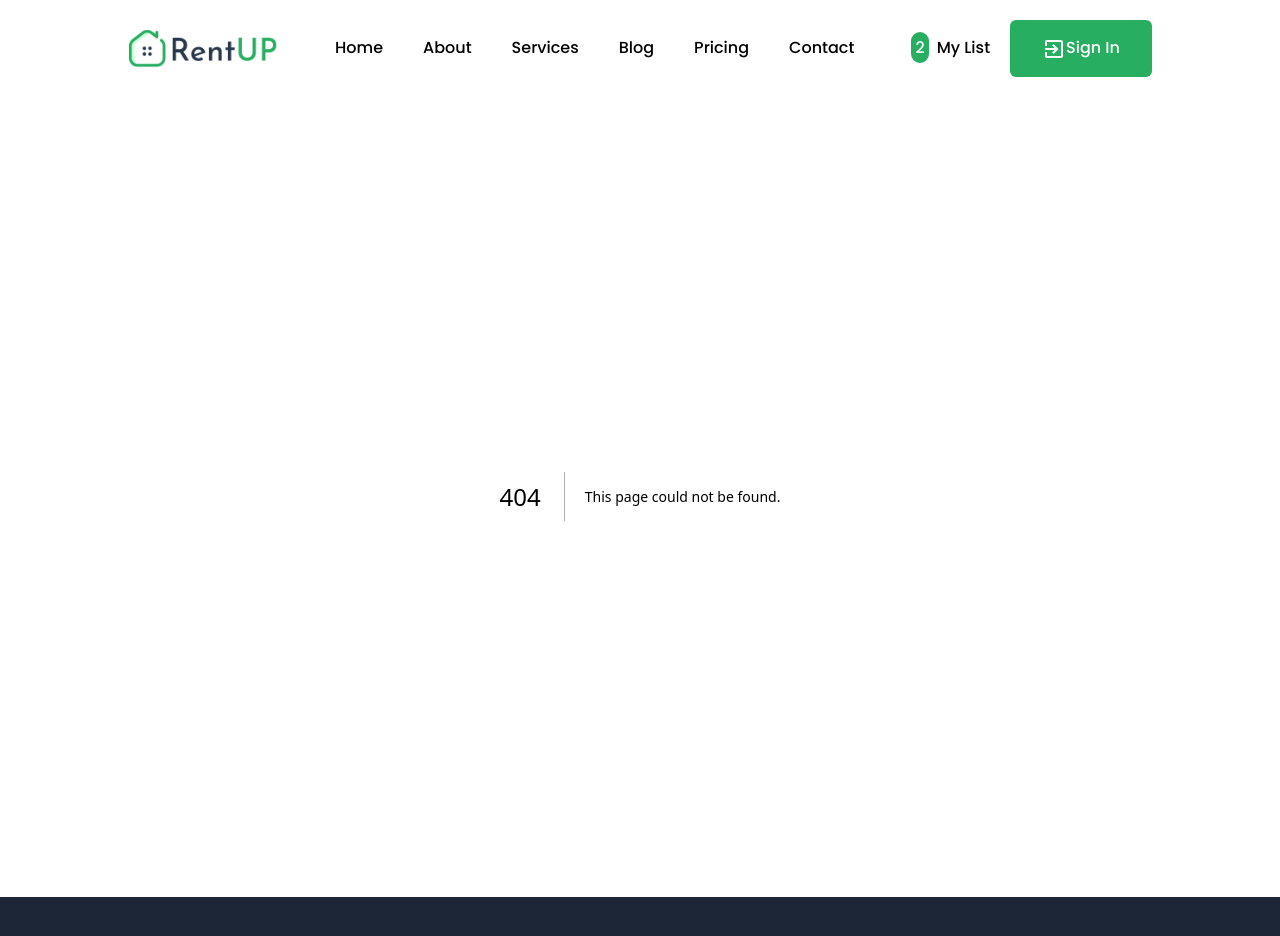
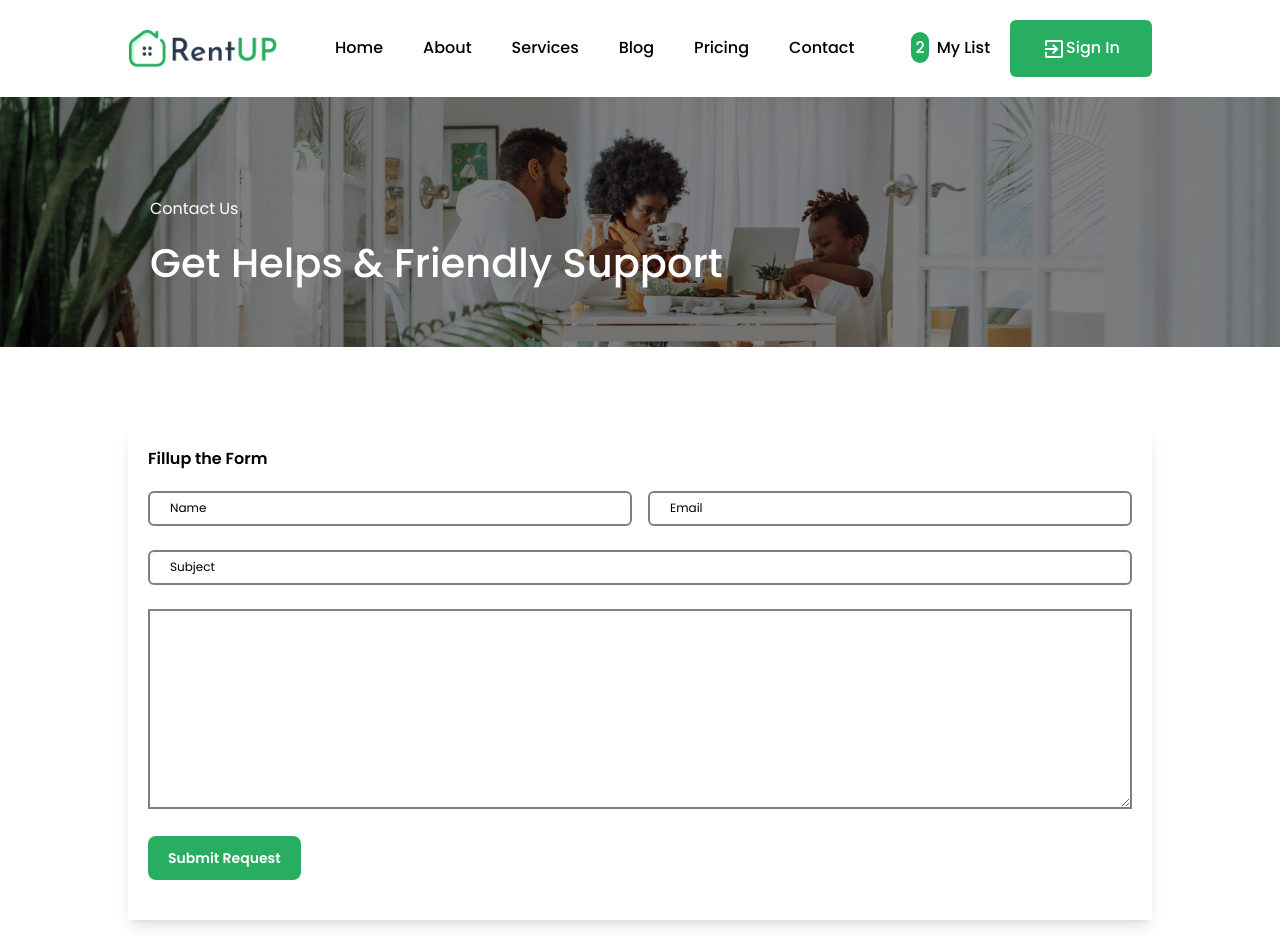
Before and after one commit to SanuRaj-K/rent-up, a Next.js app: page /contact in a window 1280 px wide. Before the commit this address had no page. Shown: the top 936 px of the page. Built offline with nearby package versions, Linux system fonts and the light colour scheme.

Commit message:
feat:about page added

```diff
--- /dev/null
+++ b/src/app/contact/page.jsx
@@ -0,0 +1,42 @@
+'use client'
+import { SectionHeaders } from "@/components/section-headers";
+import React from "react";
+import toast from "react-hot-toast";
+
+const ContactPage = () => {
+  return (
+    <div>
+      <section className="  ">
+        <div>
+          <SectionHeaders
+            desc={"Get Helps & Friendly Support"}
+            title={"Contact Us"}
+            image={"about-main.jpg"}
+          />
+        </div>
+      </section>
+      <section className=" w-full py-20">
+        <div className=" w-[80%] shadow-lg mx-auto">
+          <form className=" p-5" action="">
+            <h1 className=" font-semibold">Fillup the Form</h1>
+            <div className=" w-full mt-5  flex  flex-col md:flex-row md:justify-between">
+              <input className="  md:w-1/2 md:mr-4 h-[35px] text-black placeholder:text-black px-5 text-xs rounded-md border-[#808080] border-[2px]" type="text" placeholder="Name" name="" id="" />
+              <input className="  md:w-1/2  mt-5  md:mt-0 h-[35px] text-black placeholder:text-black px-5 text-xs rounded-md border-[#808080] border-[2px]" type="email" placeholder="Email" name="" id="" />
+            </div>
+            <div className=" my-6">
+              <input className=" w-full  h-[35px] text-black placeholder:text-black px-5 text-xs rounded-md border-[#808080] border-[2px]" type="text" placeholder="Subject" name="" id="" />
+            </div>
+            <div className=" w-full">
+              <textarea className="  border-[#808080]  w-full h-[200px] border-[2px]" />
+            </div>
+            <div onClick={()=>toast.success('Available soon...!')} className=" my-5  bg-primary px-5 py-3 rounded-lg text-white inline-block font-semibold  text-sm cursor-pointer ">
+              <div>Submit Request</div>
+            </div>
+          </form>
+        </div>
+      </section>
+    </div>
+  );
+};
+
+export default ContactPage;
--- a/src/app/pricing/page.jsx
+++ b/src/app/pricing/page.jsx
@@ -1,10 +1,13 @@
-import { SectionHeaders } from '@/components/section-headers'
-import React from 'react'
+import ContactBottom from "@/components/contact/ContactBottom";
+import { PricingPlans } from "@/components/plans";
+import { SectionHeaders } from "@/components/section-headers";
+import { pricingPlans } from "@/constants";
+import React from "react";
 
 const PricingPage = () => {
   return (
     <div>
-        <section className="  ">
+      <section className="  ">
         <div>
           <SectionHeaders
             desc={"No Extra Fees. Friendly Support"}
@@ -13,8 +16,25 @@ const PricingPage = () => {
           />
         </div>
       </section>
+      <section className=" py-20">
+        <ul className=" grid grid-cols-1 md:grid-cols-2 lg:grid-cols-3 gap-10 place-items-center">
+          {pricingPlans?.map((item, index) => (
+            <li key={index}>
+              <PricingPlans
+                duration={item.billingCycle}
+                features={item.features}
+                price={item.price}
+                title={item.plan}
+              />
+            </li>
+          ))}
+        </ul>
+      </section>
+      <section>
+        <ContactBottom />
+      </section>
     </div>
-  )
-}
+  );
+};
 
-export default PricingPage
+export default PricingPage;
```
